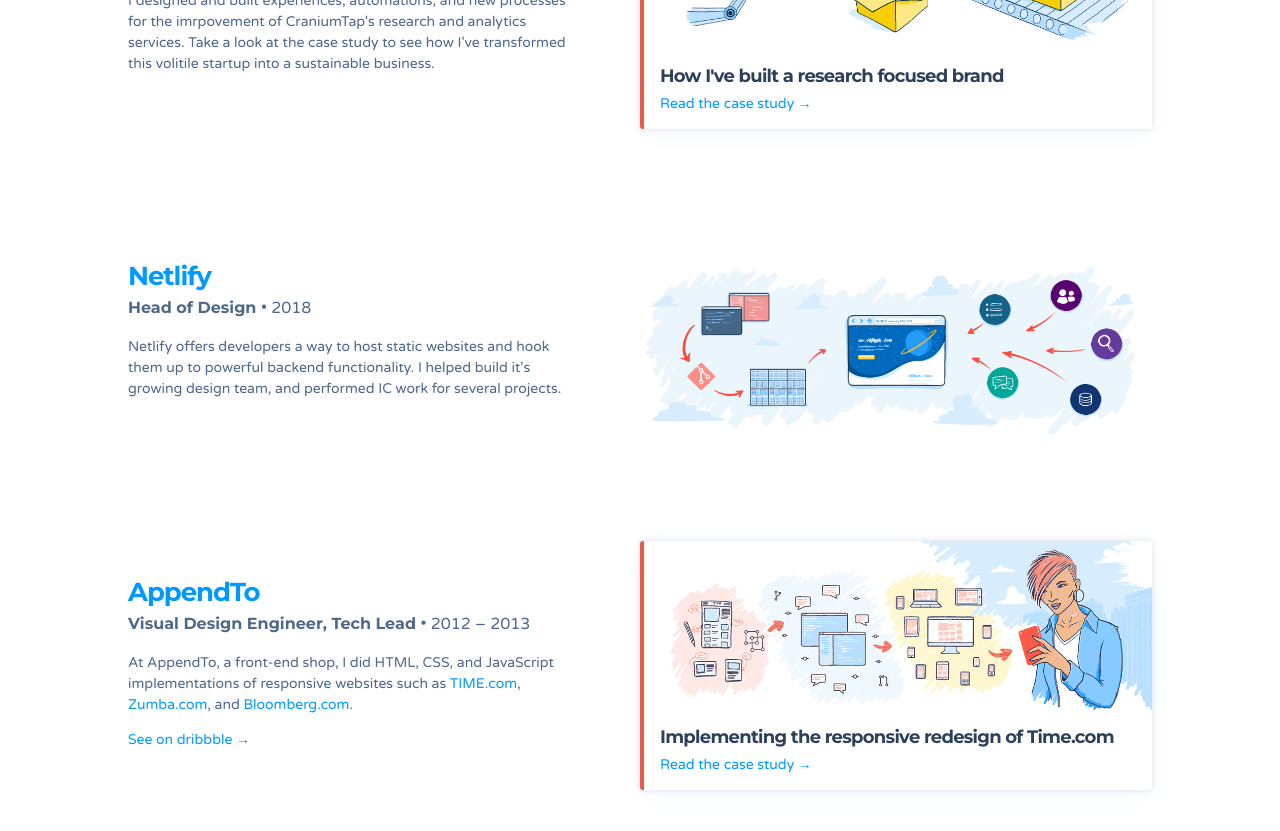
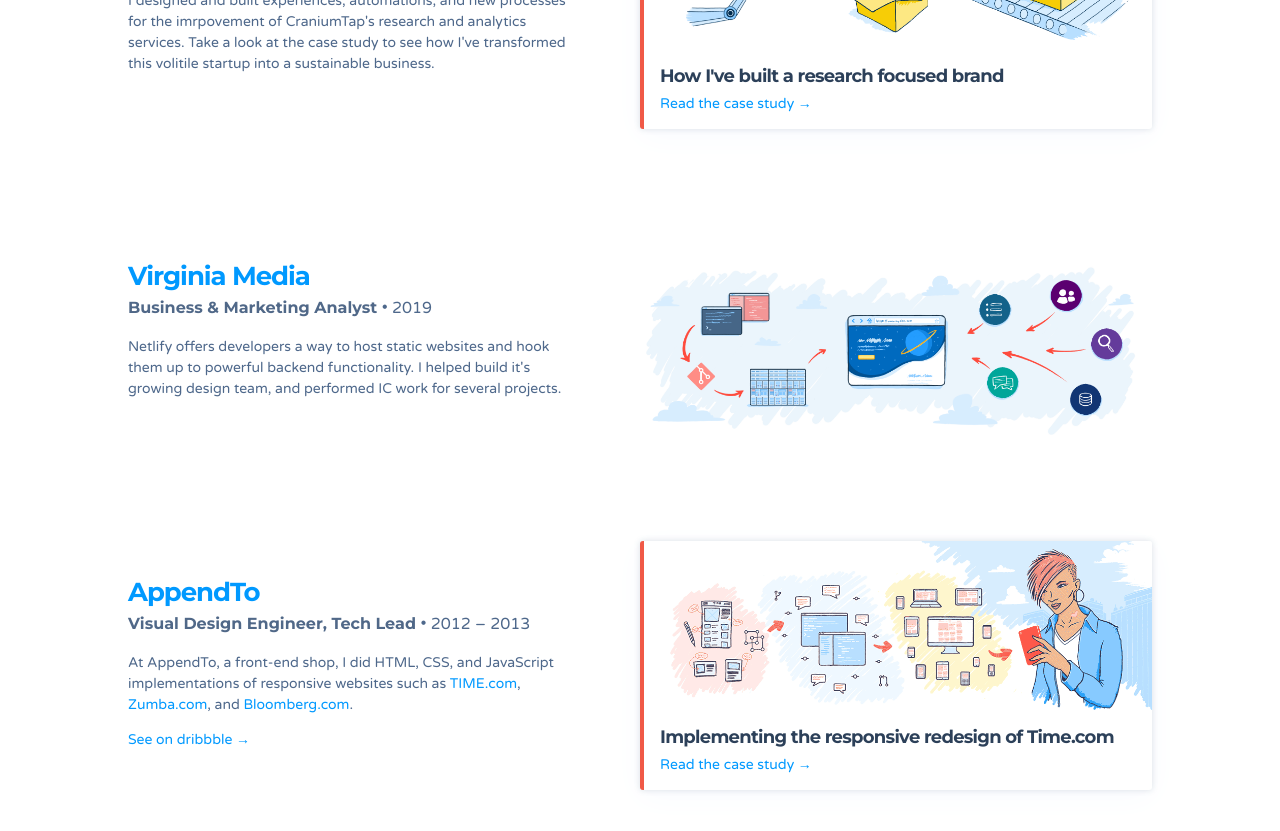
Before and after one commit to zenifold/max_page, a Jekyll site: the page built from index.html, in a window 1280 px wide and 900 px high, scrolled down 1981 px. Shown: the top 831 px of the window. Built offline with Jekyll 4.4.1, drawn with Linux system fonts in a browser that asks for light colours; some web fonts are replaced.

Commit message:
vm update

```diff
--- a/_data/employers.yaml
+++ b/_data/employers.yaml
@@ -15,10 +15,10 @@
       url: https://medium.com/@jglovier/improving-code-review-on-github-ca550ceac5b8
       image: /img/case-studies/craniumtap-retooling-and-shipping.png
 
-- name: Netlify
-  url: https://netlify.com
-  role: Head of Design
-  timeframe: 2018
+- name: Virginia Media
+  url: https://virginiamedia.com
+  role: Business & Marketing Analyst
+  timeframe: 2019
   summary: |
     Netlify offers developers a way to host static websites and hook them up to powerful backend functionality. I helped build it's growing design team, and performed IC work for several projects.
   has_case_studies: false
```
